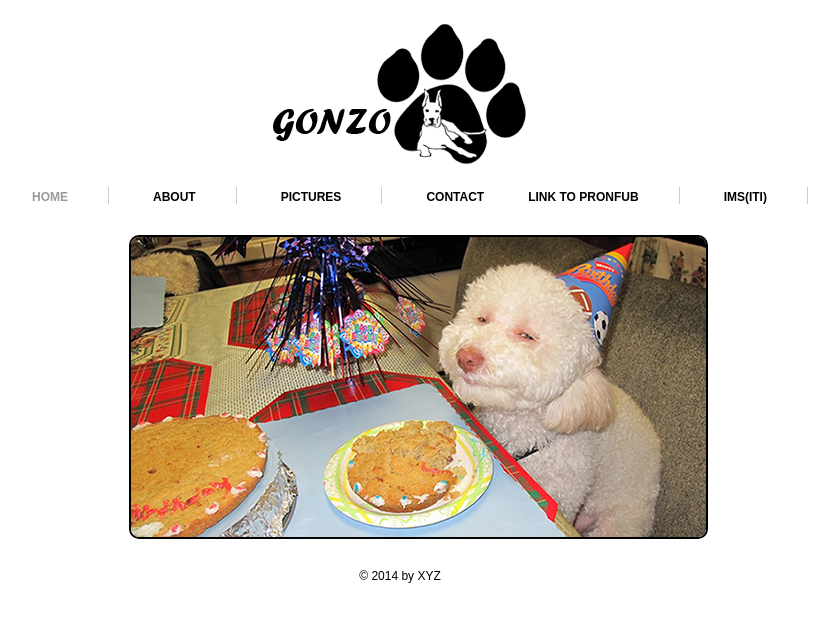
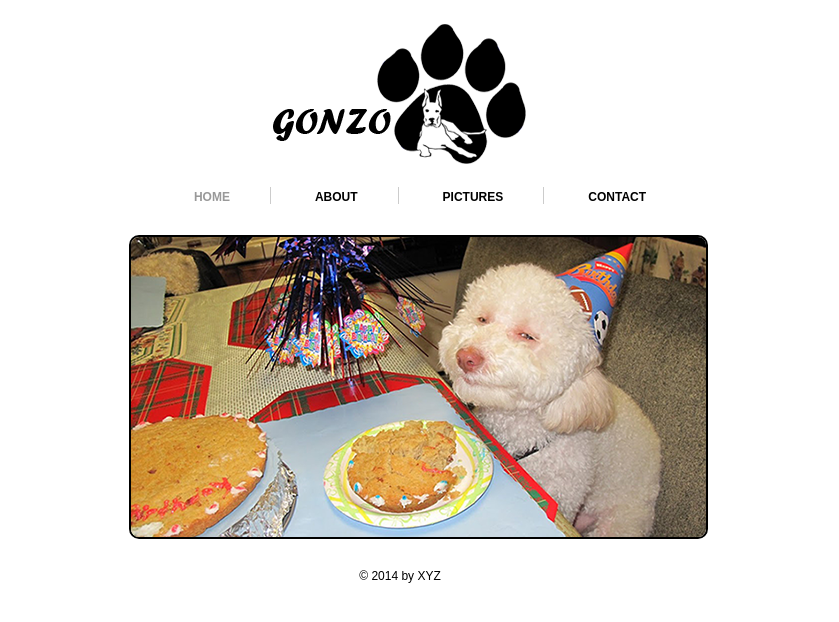
Before and after one commit to arv002-zz/first-one, a plain HTML site: page index.html in a window 1280 px wide. Shown: the whole page, without its empty margins (240-1079 px from the left). Drawn offline with Linux system fonts and the light colour scheme.

Commit message:
undoing the added links

```diff
--- a/index.html
+++ b/index.html
@@ -30,9 +30,6 @@
 			<li><a href="about.html">ABOUT</a></li>
 			<li><a href="picture.html">PICTURES</a></li>
 			<li class="bdr"><a class="pdg" href="contact.html">CONTACT</a></li>
-			<li><a href="about.html">Link to pronfub</a></li>
-			<li><a href="about.html">ims(iti)</a></li>
-
 		</ul>
 	</div>
 <!--Navigatin Ends-->
```
